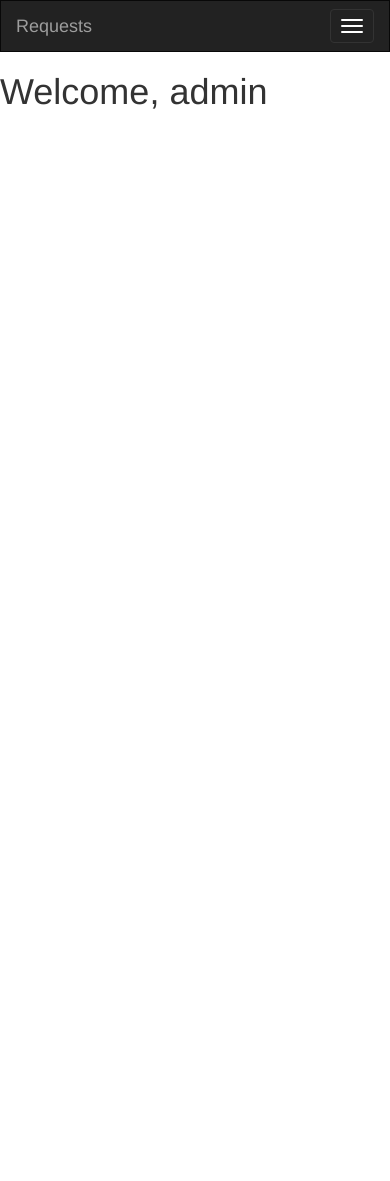
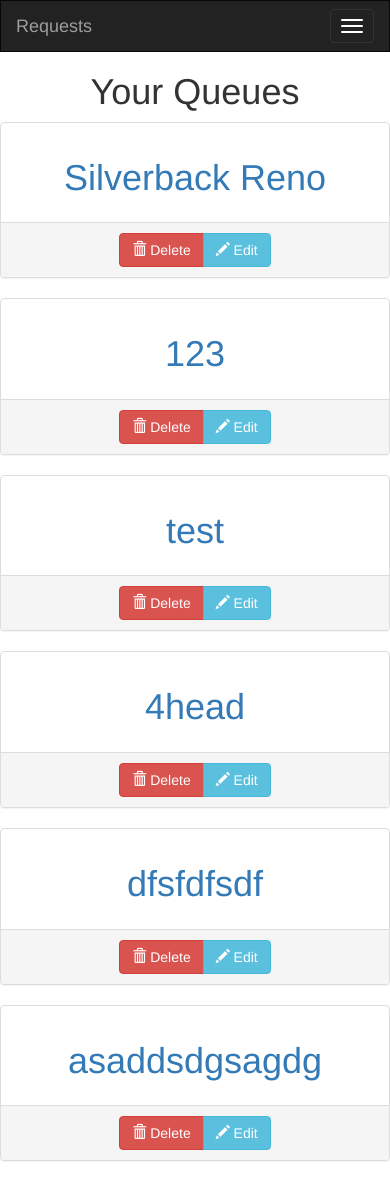
Before and after one commit to dolan212/request_tracker, a Django app: page / in a window 390 px wide. Before the commit the page ends 109 px from the top, so only its background shows below. Run offline with Django 3.2, Linux system fonts and the light colour scheme; a user stored in the database is signed in; data comes from the database, SQL or seed files in the repository; some libraries are stand-ins or nearby versions.

Commit message:
Finished for the night

```diff
--- a/requests/admin.py
+++ b/requests/admin.py
@@ -1,10 +1,8 @@
 from django.contrib import admin
-from .models import Queue, Worker, Creator, Ticket, Update
+from .models import Queue, Ticket, Update
 
 # Register your models here.
 
 admin.site.register(Queue)
-admin.site.register(Worker)
-admin.site.register(Creator)
 admin.site.register(Ticket)
 admin.site.register(Update)
--- a/requests/models.py
+++ b/requests/models.py
@@ -5,21 +5,12 @@ from django.db import models
 
 class Queue(models.Model):
     name = models.CharField(max_length=50)
+    workers = models.ManyToManyField(User, related_name='work_queues', null=True, blank=True)
+    creators = models.ManyToManyField(User, related_name='create_queues', null=True, blank=True)
     everybody = models.BooleanField(default=False)
 
     def __str__(self):
         return self.name
-
-class Worker(models.Model):
-    queue = models.ForeignKey(Queue, on_delete=models.CASCADE)
-    user = models.ForeignKey(User, on_delete=models.CASCADE)
-
-    def __str__(self):
-        return self.user.username + " works on " + self.queue.name
-
-class Creator(models.Model):
-    queue = models.ForeignKey(Queue, on_delete=models.CASCADE)
-    user = models.ForeignKey(User, on_delete=models.CASCADE)
 
 status_choices = (
         ('N', 'New'),
--- a/requests/static/requests/style.css
+++ b/requests/static/requests/style.css
@@ -14,3 +14,7 @@
 .navbar {
     border-radius: 0;
 }
+
+.queue:hover {
+    text-decoration: none;
+}
--- a/requests/templates/requests/base.html
+++ b/requests/templates/requests/base.html
@@ -29,22 +29,38 @@
 
       <div class="collapse navbar-collapse" id="topNavBar">
          <ul class="nav navbar-nav">
+             <li class="{% block yours %}{% endblock %}">
+                 <a href="{% url 'requests:tickets' %}">
+                     <span class="glyphicon glyphicon-tag"></span>&nbsp;Your Tickets
+                 </a>
+             </li>
+             <li class="{% block work %}{% endblock %}">
+                <a href="{% url 'requests:work' %}">
+                    <span class="glyphicon glyphicon-wrench"></span>&nbsp;Tickets In Your Queues
+                </a>
+             </li>
 
          </ul>
 
          <ul class="nav navbar-nav navbar-right">
 
+             <li>
+                 <a href="#">
+                     <span class="glyphicon glyphicon-plus"></span>&nbsp;Create Ticket
+                 </a>
+             </li>
+
              {% if user.is_staff %}
              <li>
                  <a href="{% url 'admin:index' %}">
-                     <span class="glyphicon glyphicon-console"></span>Admin Panel
+                     <span class="glyphicon glyphicon-console"></span>&nbsp;Admin Panel
                  </a>
              </li>
              {% endif %}
 
              <li>
                  <a href="{% url 'requests:logout' %}">
-                     <span class="glyphicon glyphicon-off"></span>Logout
+                     <span class="glyphicon glyphicon-off"></span>&nbsp;Logout
                  </a>
              </li>
 
--- a/requests/templates/requests/index.html
+++ b/requests/templates/requests/index.html
@@ -3,5 +3,31 @@
 
 
 {% block body %}
-    <h1>Welcome, {{ user.username }}</h1>
+    <h1 align="center">Your Queues</h1>
+    <div class="row" align="center">
+        {% for queue in all_queues %}
+            <div class="col-sm-4 col-md-3">
+                <a href="#" class="queue">
+                    <div class="panel panel-default">
+                        <div class="panel-body">
+                            <h1 align="center">{{ queue }}</h1>
+                        </div>
+
+                        {% if user.is_staff %}
+                            <div class="panel-footer" align="center">
+                                <div class="btn-group">
+                                    <button type="button" class="btn btn-danger">
+                                        <span class="glyphicon glyphicon-trash"></span>&nbsp;Delete
+                                    </button><button type="button" class="btn btn-info">
+                                        <span class="glyphicon glyphicon-pencil"></span>&nbsp;Edit
+                                    </button>
+                                </div>
+                            </div>
+                        {% endif %}
+
+                    </div>
+                </a>
+            </div>
+        {% endfor %}
+    </div>
 {% endblock %}
--- a/requests/urls.py
+++ b/requests/urls.py
@@ -8,4 +8,10 @@ urlpatterns = [
     url(r'^login/$', views.LoginView.as_view(), name='login'),
     url(r'^logout/$', views.LogoutView.as_view(), name='logout'),
 
+    #user's created tickets
+    url(r'^tickets/$', views.TicketView.as_view(), name='tickets'),
+
+    #user's tickets to be worked on
+    url(r'^work/$', views.WorkView.as_view(), name='work'),
+
 ]
--- a/requests/views.py
+++ b/requests/views.py
@@ -1,13 +1,26 @@
+from itertools import chain
+
 from django.contrib.auth import authenticate, login, logout
+from django.contrib.auth.models import User
 from django.shortcuts import render, redirect
 from django.views import View
 from django.views import generic
 
 from requests.forms import UserForm
+from requests.models import Queue
 
 
-class IndexView(generic.TemplateView):
+class IndexView(generic.ListView):
     template_name = 'requests/index.html'
+    context_object_name = 'all_queues'
+
+    def get_queryset(self):
+        #everyone = Queue.objects.filter(everybody=True)
+        user = User.objects.get(pk=self.request.user.id)
+        users_queues = user.work_queues.all();
+        if user.is_staff: users_queues = Queue.objects.all()
+        #result_list = list(everyone) + list(set(users_queues) - set(everyone))
+        return users_queues
 
 class LoginView(View):
     form_class = UserForm
@@ -39,3 +52,10 @@ class LogoutView(View):
     def get(self, request):
         logout(request)
         return redirect('requests:login')
+
+class TicketView(generic.TemplateView):
+    template_name = 'requests/tickets.html'
+
+class WorkView(generic.ListView):
+    template_name = 'requests/work.html'
+    context_object_name = 'queues';
```
Also changed, not shown: requests/templates/requests/tickets.html (added, +8 -0 lines), requests/templates/requests/work.html (added, +8 -0 lines), db.sqlite3, requests/migrations/0004_auto_20170320_1831.py (added).
